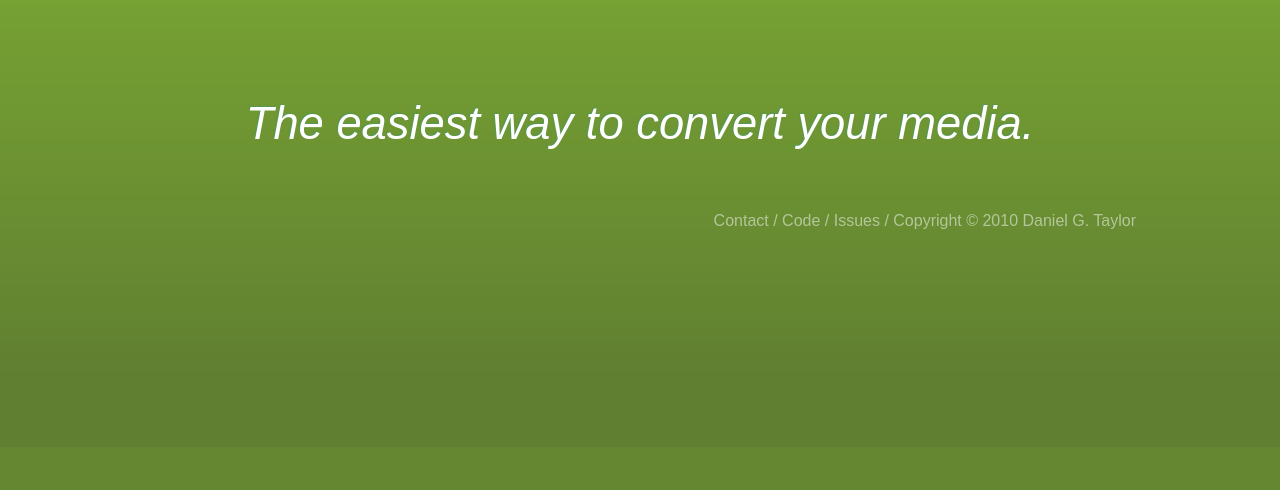
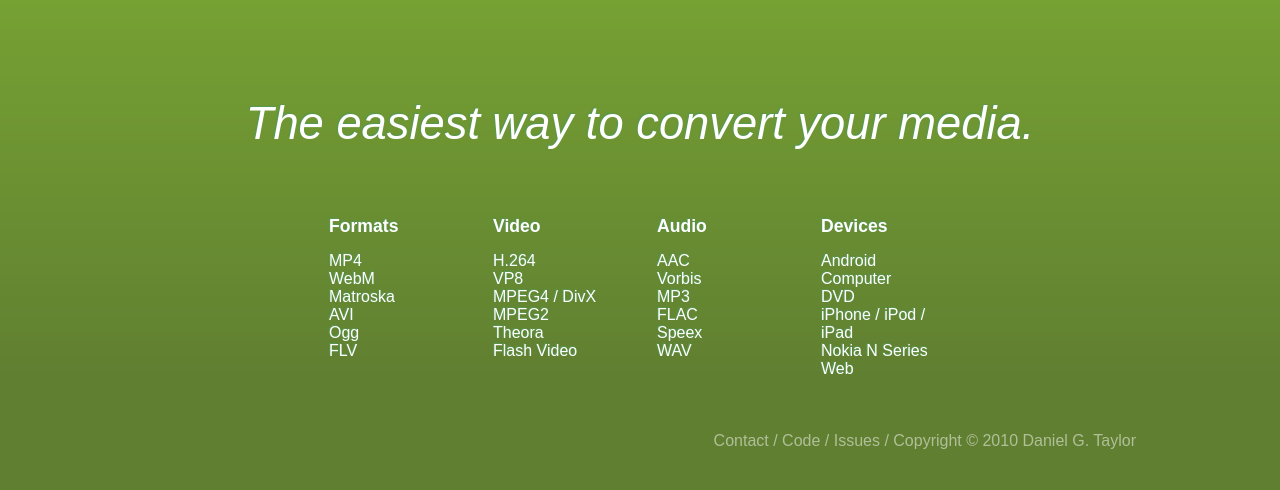
Before and after one commit to danielgtaylor/arista-website, a Django app: template templates/about.html in a window 1280 px wide. Shown: the part 353-843 px from the top of the page. Before the commit the page ends 582 px from the top, so only its background shows below. Run offline with Django 3.2, Linux system fonts and the light colour scheme; the template is opened without the code that fills it, so the values that code supplies are empty; some libraries are stand-ins or nearby versions; some web fonts are replaced.

Commit message:
Updated about page to include some info on supported formats, codecs, and devices.

```diff
--- a/media/css/screen.css
+++ b/media/css/screen.css
@@ -12,7 +12,7 @@ a {
     color: #ff9;
 }
 
-h1 {
+h1, h2 {
     font-family: "Josefin Sans Std Light", arial, serif;
     text-shadow: #595 -1px -1px 1px;
 }
@@ -178,6 +178,29 @@ button:hover, .button:hover {
     margin: 2em;
 }
 
+#main table {
+    font-size: 12pt;
+    text-align: left;
+    margin-left: auto;
+    margin-right: auto;
+    margin-bottom: 3em;
+}
+
+#main table td {
+    vertical-align: top;
+    width: 130px;
+}
+
+#main h2 {
+    font-size: 110%;
+}
+
+#main ul {
+    list-style-type: none;
+    padding: 0px;
+    margin: 0px;
+}
+
 #footer {
     font-family: 'Josefin Sans Std Light', arial, serif;
     opacity: 0.5;
--- a/templates/about.html
+++ b/templates/about.html
@@ -18,5 +18,53 @@
         <p>
             <em>The easiest way to convert your media.</em>
         </p>
+        <table>
+            <tr>
+                <td>
+                    <h2>Formats</h2>
+                    <ul>
+                        <li>MP4</li>
+                        <li>WebM</li>
+                        <li>Matroska</li>
+                        <li>AVI</li>
+                        <li>Ogg</li>
+                        <li>FLV</li>
+                    </ul>
+                </td>
+                <td>
+                    <h2>Video</h2>
+                    <ul>
+                        <li>H.264</li>
+                        <li>VP8</li>
+                        <li>MPEG4 / DivX</li>
+                        <li>MPEG2</li>
+                        <li>Theora</li>
+                        <li>Flash Video</li>
+                    </ul>
+                </td>
+                <td>
+                    <h2>Audio</h2>
+                    <ul>
+                        <li>AAC</li>
+                        <li>Vorbis</li>
+                        <li>MP3</li>
+                        <li>FLAC</li>
+                        <li>Speex</li>
+                        <li>WAV</li>
+                    </ul>
+                </td>
+                <td>
+                    <h2>Devices</h2>
+                    <ul>
+                        <li>Android</li>
+                        <li>Computer</li>
+                        <li>DVD</li>
+                        <li>iPhone / iPod / iPad</li>
+                        <li>Nokia N Series</li>
+                        <li>Web</li>
+                    </ul>
+                </td>
+            </tr>
+        </table>
     </div>
 {% endblock %}
```
